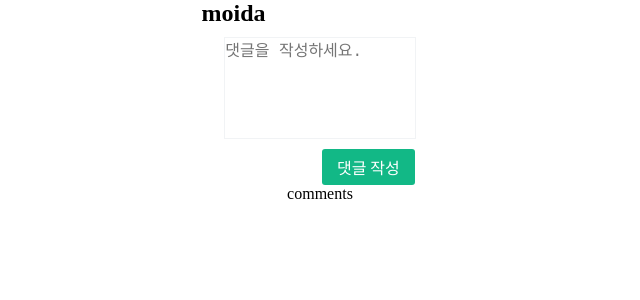
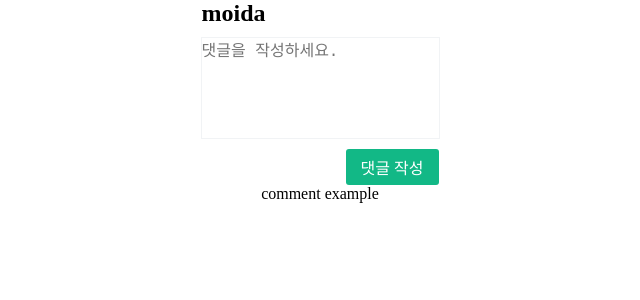
Before and after one commit to jaegwans/MOIDA_Frontend, a Next.js app: page / in a window 1280 px wide. Shown: the top 300 px of the page, without its empty margins (320-960 px from the left). Built offline with nearby package versions, Linux system fonts and the light colour scheme.

Commit message:
feat: comment post/detail에 부착 및 레이아웃 조정

```diff
--- a/src/components/Comments.tsx
+++ b/src/components/Comments.tsx
@@ -11,7 +11,7 @@ const Comments = () => {
                 />
                 <button type="submit">댓글 작성</button>
             </StyledInputBox>
-            <StyledComments>comments</StyledComments>
+            <StyledComments>comment example</StyledComments>
         </StyledCommentBox>
     );
 };
@@ -26,7 +26,7 @@ const StyledCommentBox = styled.div`
     button {
         all: unset;
         align-self: flex-end;
-        margin-right: 10%;
+        margin-right: 0%;
         color: white;
         background-color: #12b886;
         padding: 6px 15px;
@@ -39,7 +39,7 @@ const StyledCommentBox = styled.div`
 `;
 
 const StyledTextArea = styled.textarea`
-    width: 80%;
+    width: 100%;
     margin: 10px;
     border: 1px solid #f1f3f5;
     min-height: 100px;
```
